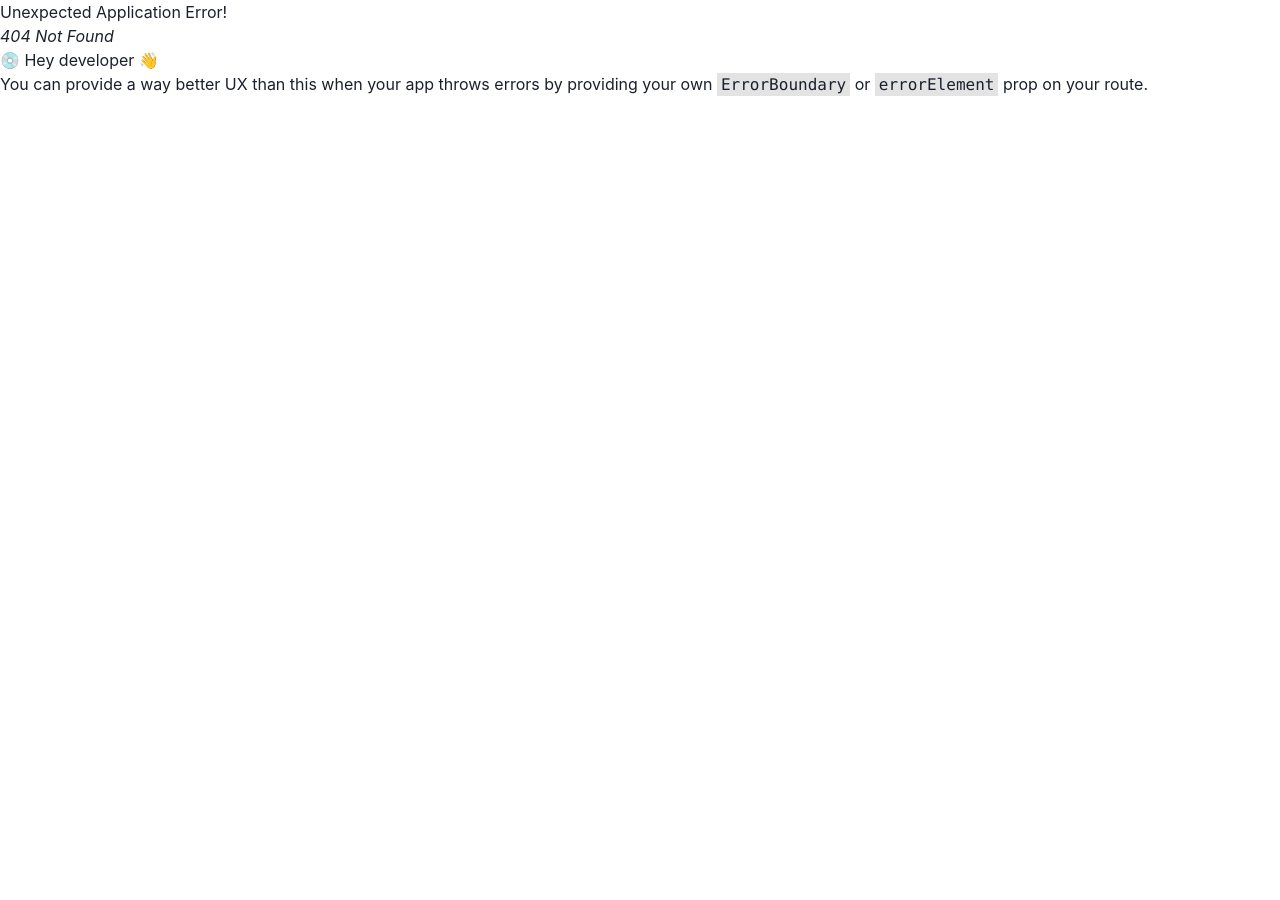
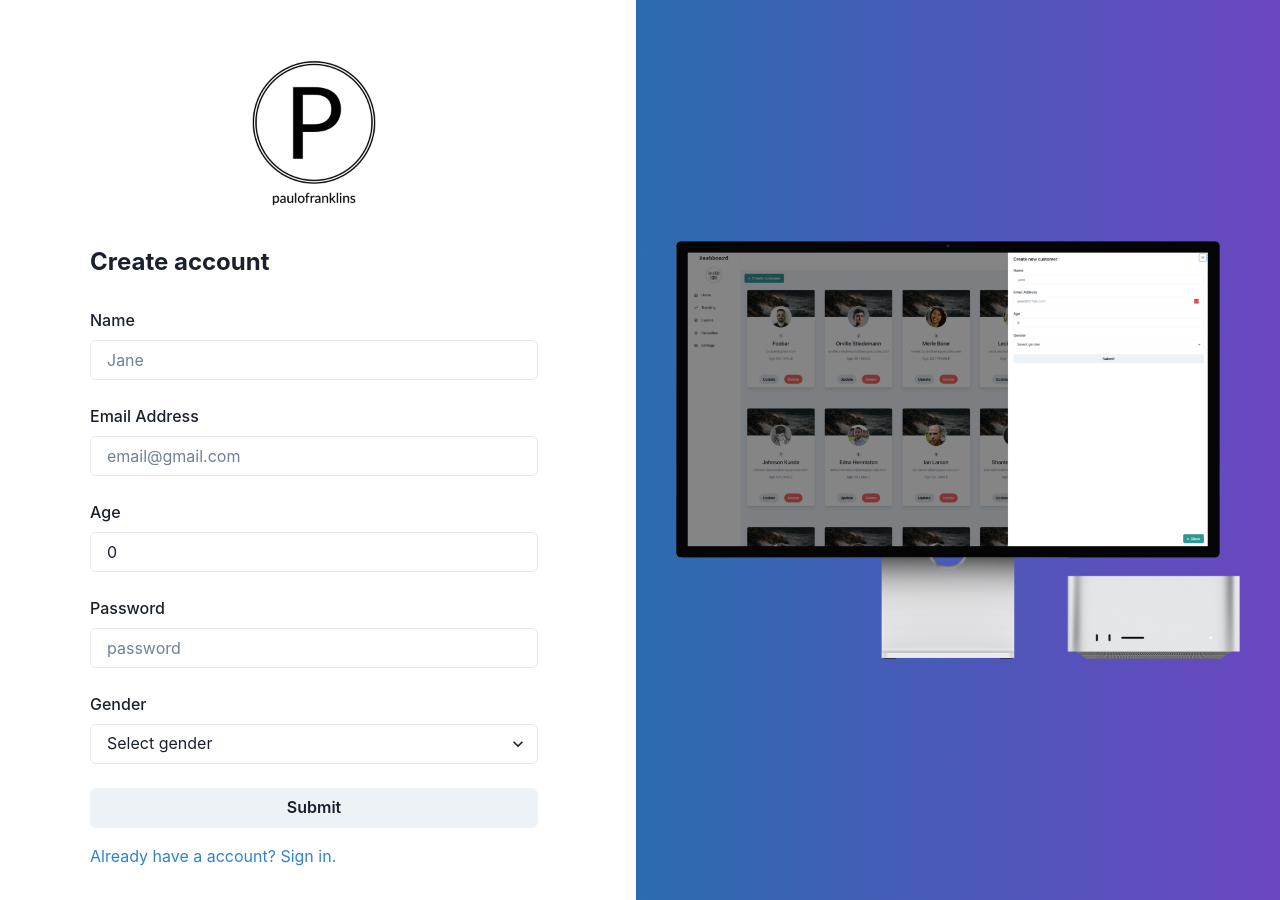
Before and after one commit to paulofranklins2/spring-boot-fullstack, a React (Vite) app in the folder frontend/react-api/: page /signup in a window 1280 px wide. Before the commit this address had no page. Before the commit the page ends 800 px from the top, so only its background shows below. Built offline with nearby package versions, Linux system fonts and the light colour scheme.

Commit message:
implemented sign up

```diff
--- a/frontend/react-api/src/components/context/AuthContext.jsx
+++ b/frontend/react-api/src/components/context/AuthContext.jsx
@@ -7,8 +7,7 @@ const AuthContext = createContext({});
 const AuthProvider = ({ children }) => {
 
     const [customer, setCustomer] = useState(null);
-
-    useEffect(() => {
+    const setCustomerFromToken = () => {
         let token = localStorage.getItem("access_token");
         if (token) {
             token = jwtDecode(token);
@@ -17,6 +16,9 @@ const AuthProvider = ({ children }) => {
                 roles: token.scopes
             })
         }
+    }
+    useEffect(() => {
+        setCustomerFromToken();
     }, [])
 
     const login = async (usernameAndPassword) => {
@@ -26,7 +28,6 @@ const AuthProvider = ({ children }) => {
                 localStorage.setItem("access_token", jwtToken);
 
                 const decodedToken = jwtDecode(jwtToken);
-
                 setCustomer({
                     username: decodedToken.sub,
                     roles: decodedToken.scopes
@@ -61,7 +62,8 @@ const AuthProvider = ({ children }) => {
             customer,
             login,
             logOut,
-            isCustomerAuthenticated
+            isCustomerAuthenticated,
+            setCustomerFromToken
         }}>
             {children}
         </AuthContext.Provider>
--- a/frontend/react-api/src/components/customer/CreateCustomerDrawer.jsx
+++ b/frontend/react-api/src/components/customer/CreateCustomerDrawer.jsx
@@ -9,7 +9,7 @@ import {
     DrawerOverlay,
     useDisclosure
 } from "@chakra-ui/react";
-import CreateCustomerForm from "./CreateCustomerForm.jsx";
+import CreateCustomerForm from "../shared/CreateCustomerForm.jsx";
 
 const AddIcon = () => "+";
 const CloseIcon = () => "x";
@@ -32,7 +32,7 @@ const CreateCustomerDrawer = ({ fetchCustomers }) => {
 
                 <DrawerBody>
                     <CreateCustomerForm
-                        fetchCustomers={fetchCustomers}
+                        onSuccess={fetchCustomers}
                     />
                 </DrawerBody>
 
--- a/frontend/react-api/src/components/login/Login.jsx
+++ b/frontend/react-api/src/components/login/Login.jsx
@@ -1,4 +1,4 @@
-import {Alert, AlertIcon, Box, Button, Flex, FormLabel, Heading, Image, Input, Stack,} from '@chakra-ui/react';
+import {Alert, AlertIcon, Box, Button, Flex, FormLabel, Heading, Image, Input, Link, Stack,} from '@chakra-ui/react';
 import {Form, Formik, useField} from "formik";
 import * as Yup from 'yup';
 import {useAuth} from "../context/AuthContext.jsx";
@@ -104,8 +104,11 @@ const Login = () => {
                         boxSize={"200px"}
                         alignSelf={"center"}
                     />
-                    <Heading fontSize={'2xl'} mb={15}>Sign in to your account</Heading>
+                    <Heading fontSize={'2xl'} mb={15}>Sign in</Heading>
                     <LoginForm/>
+                    <Link color={"blue.500"} href={"/signup"}>
+                        New here? Sign up now.
+                    </Link>
                 </Stack>
             </Flex>
             <Flex
--- a/frontend/react-api/src/components/customer/CreateCustomerForm.jsx
+++ b/frontend/react-api/src/components/shared/CreateCustomerForm.jsx
@@ -36,8 +36,7 @@ const MySelect = ({label, ...props}) => {
     );
 };
 
-// And now we can use these
-const CreateCustomerForm = ({ fetchCustomers }) => {
+const CreateCustomerForm = ({onSuccess}) => {
     return (
         <>
             <Formik
@@ -79,7 +78,7 @@ const CreateCustomerForm = ({ fetchCustomers }) => {
                                 "Customer saved",
                                 `${customer.name} was successfully saved`
                             )
-                            fetchCustomers();
+                            onSuccess(res.headers["authorization"]);
                         }).catch(err => {
                         console.log(err);
                         errorNotification(
@@ -105,7 +104,7 @@ const CreateCustomerForm = ({ fetchCustomers }) => {
                                 label="Email Address"
                                 name="email"
                                 type="email"
-                                placeholder="jane@formik.com"
+                                placeholder="email@gmail.com"
                             />
 
                             <MyTextInput
@@ -119,7 +118,7 @@ const CreateCustomerForm = ({ fetchCustomers }) => {
                                 label="Password"
                                 name="password"
                                 type="password"
-                                placeholder={"pick a secure password"}
+                                placeholder={"password"}
                             />
 
                             <MySelect label="Gender" name="gender">
--- /dev/null
+++ b/frontend/react-api/src/components/signup/Signup.jsx
@@ -0,0 +1,56 @@
+import {useAuth} from "../context/AuthContext.jsx";
+import {useNavigate} from "react-router-dom";
+import {useEffect} from "react";
+import {Flex, Heading, Image, Link, Stack} from "@chakra-ui/react";
+import CreateCustomerForm from "../shared/CreateCustomerForm.jsx";
+
+const Signup = ({onSuccess}) => {
+    const {customer, setCustomerFromToken} = useAuth();
+    const navigate = useNavigate();
+
+    useEffect(() => {
+        if (customer) {
+            navigate("/dashboard");
+        }
+    })
+
+    return (
+        <Stack minH={'100vh'} direction={{base: 'column', md: 'row'}}>
+            <Flex p={8} flex={1} alignItems={'center'} justifyContent={'center'}>
+                <Stack spacing={4} w={'full'} maxW={'md'}>
+                    <Image
+                        src='/src/resources/image/paulofranklins-logos_black.png'
+                        alt='PAULOFRANKLINS'
+                        boxSize={"200px"}
+                        alignSelf={"center"}
+                    />
+                    <Heading fontSize={'2xl'} mb={15}>Create account</Heading>
+                    <CreateCustomerForm onSuccess={(token) => {
+                        localStorage.setItem("access_token", token);
+                        setCustomerFromToken();
+                        navigate("/dashboard");
+                    }}/>
+                    <Link color={"blue.500"} href={"/"}>
+                        Already have a account? Sign in.
+                    </Link>
+                </Stack>
+            </Flex>
+            <Flex
+                flex={1}
+                p={10}
+                flexDirection={"column"}
+                alignItems={"center"}
+                justifyContent={"center"}
+                bgGradient={{sm: 'linear(to-r, blue.600, purple.600)'}}
+            >
+                <Image
+                    objectFit={'scale-down'}
+                    src='/src/resources/image/215539167-d7006790-b880-4929-83fb-c43fa74f429e.png'
+                    alt='PAULOFRANKLINS'
+                />
+            </Flex>
+        </Stack>
+    );
+}
+
+export default Signup;
```
Also changed, not shown: frontend/react-api/src/main.jsx (+10 -5 lines).
